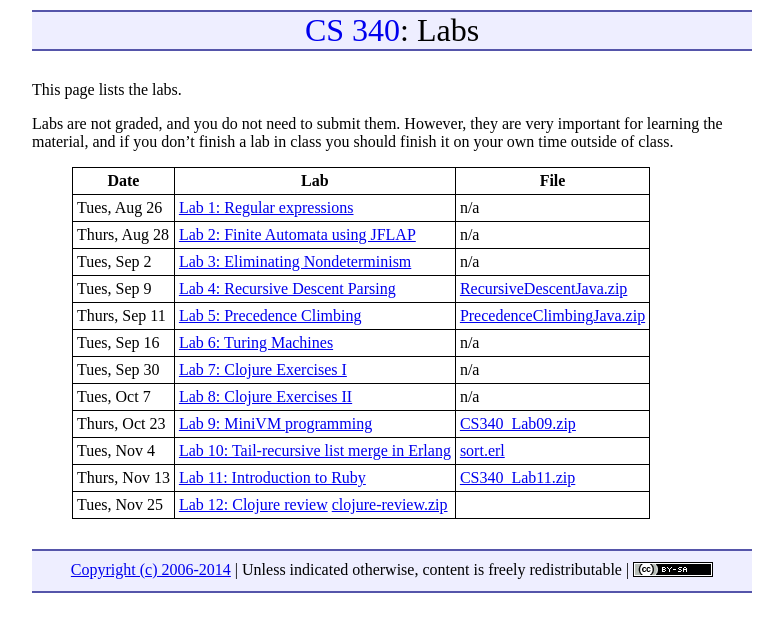
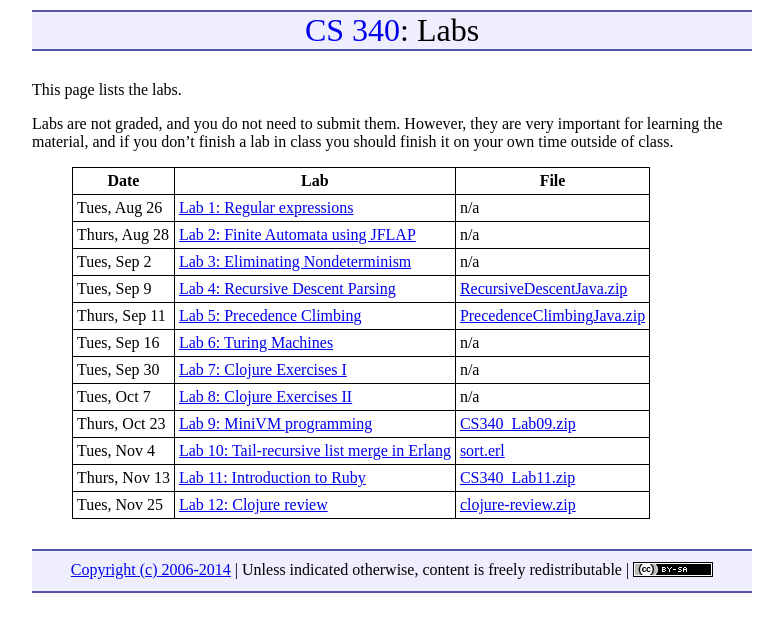
Before and after one commit to ycpcs/cs340-fall2014, a Jekyll site: the page built from labs/index.md, in a window 1280 px wide. Shown: the top 632 px of the page, without its empty margins (248-1031 px from the left). Built offline with Jekyll 4.4.1, drawn with Linux system fonts in a browser that asks for light colours; nearby versions of some CDN libraries; Markdown is read by kramdown in place of the engine named in the settings.

Commit message:
fix table formatting

```diff
--- a/labs/index.md
+++ b/labs/index.md
@@ -20,4 +20,4 @@ Labs are not graded, and you do not need to submit them.  However, they are very
 > Thurs, Oct 23 | [Lab 9: MiniVM programming](lab09.html) | [CS340\_Lab09.zip](CS340_Lab09.zip)
 > Tues, Nov 4 | [Lab 10: Tail-recursive list merge in Erlang](lab10.html) | [sort.erl](../lectures/sort.erl)
 > Thurs, Nov 13 | [Lab 11: Introduction to Ruby](lab11.html) | [CS340\_Lab11.zip](CS340_Lab11.zip)
-> Tues, Nov 25 | [Lab 12: Clojure review](lab12.html) [clojure-review.zip](clojure-review.zip)
+> Tues, Nov 25 | [Lab 12: Clojure review](lab12.html) | [clojure-review.zip](clojure-review.zip)
```
